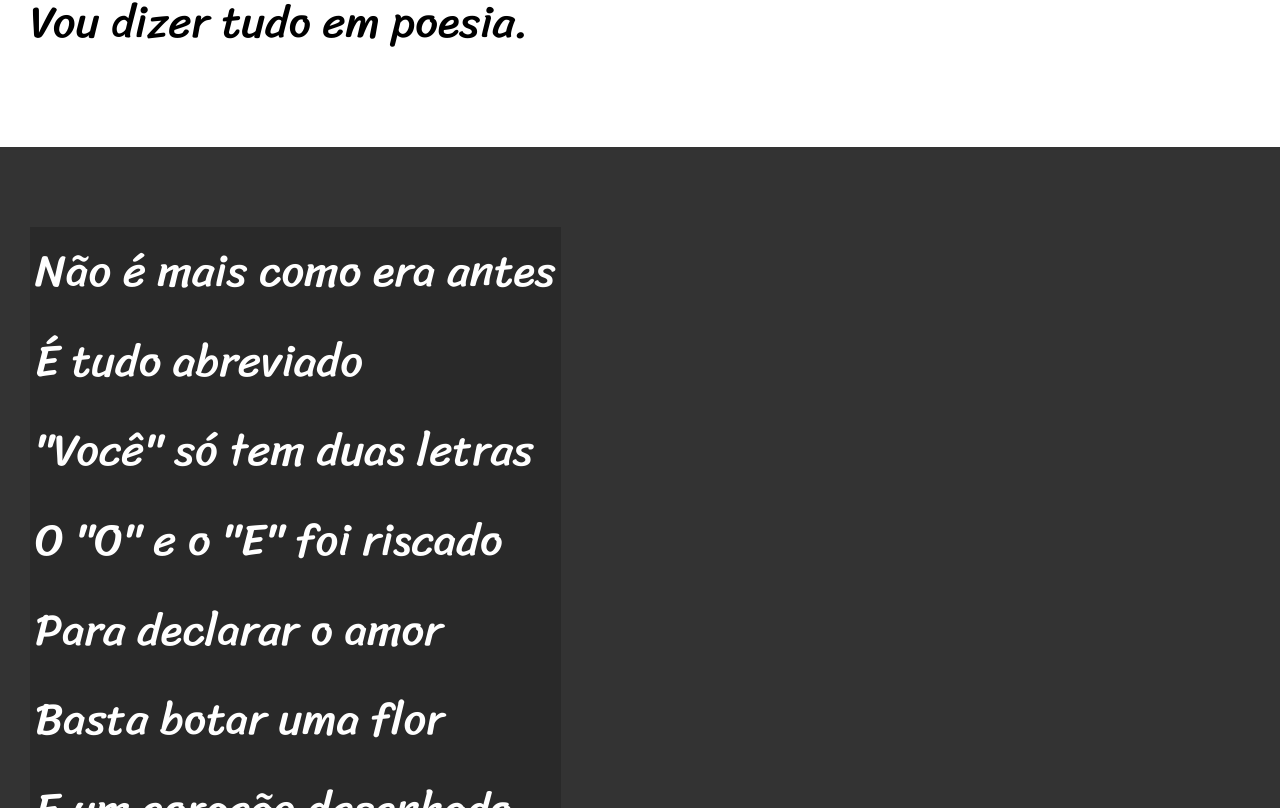
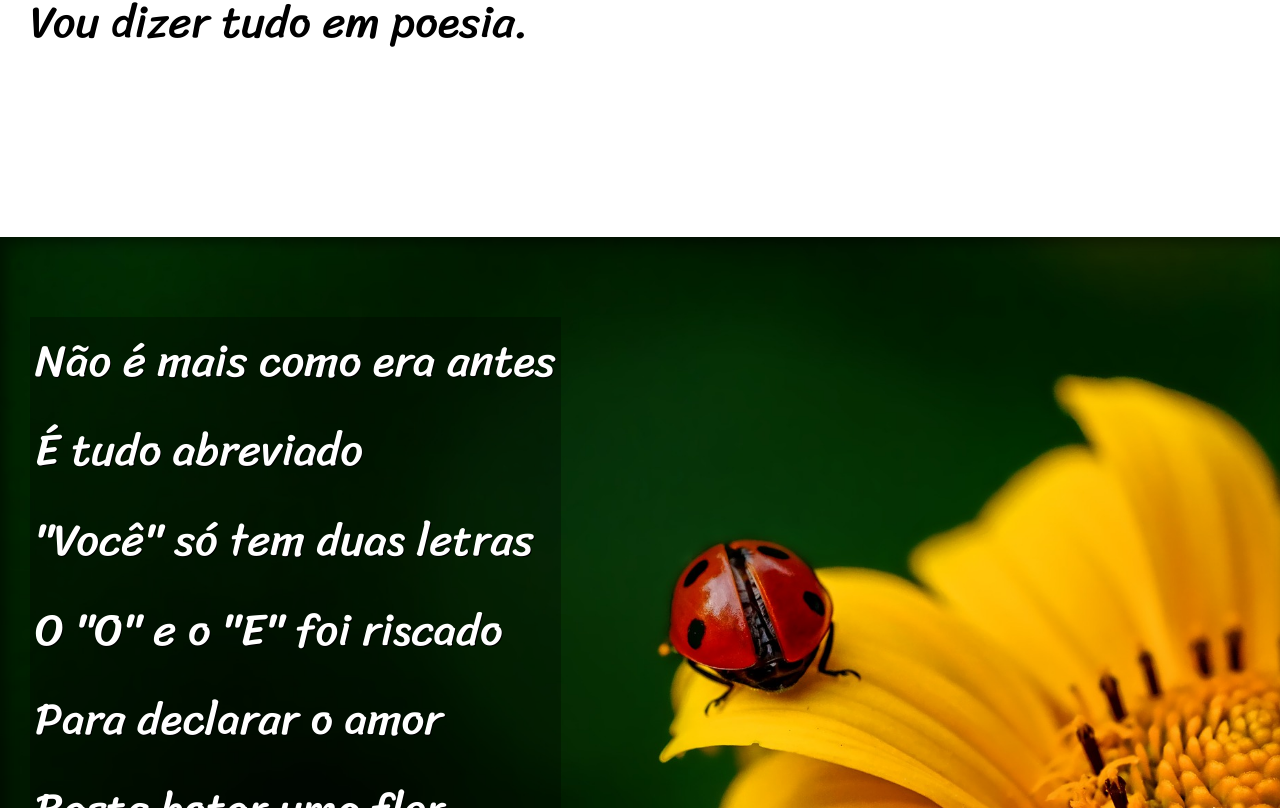
Before and after one commit to LucasLucao97/projeto-cordel, a plain HTML site: page index.html in a window 1280 px wide. Shown: the part 872-1680 px from the top of the page. Drawn offline with Linux system fonts and the light colour scheme.

Commit message:
Finalização do projeto

```diff
--- a/index.html
+++ b/index.html
@@ -25,7 +25,7 @@
         </p>
     </section>
 
-    <section class="imagem">
+    <section class="imagem" id="img01">
         <p>
             Não é mais como era antes <br>
             É tudo abreviado <br>
@@ -56,7 +56,7 @@
         </p>
     </section>
 
-    <section class="imagem">
+    <section class="imagem" id="img02">
         <p>
             Tenho saudade das cartas <br>
             Escritas com a própria mão <br>
--- a/style.css
+++ b/style.css
@@ -59,6 +59,10 @@ section{
     font-size: 3.5vw;
 }
 
+section > p {
+    padding-bottom: 2em;
+}
+
 section.normal{
     background-color: white;
     color: black;
@@ -67,13 +71,26 @@ section.normal{
 section.imagem{
     background-color: rgb(51, 51, 51);
     color: white;
+    box-shadow: inset 6px 6px 13px 0px rgba(0, 0, 0, 0.450);
+    background-size: cover;
+    background-attachment: fixed;
 }
 
 section.imagem > p{
     padding-left: 5px;
     padding-right: 5px;
     display: inline-block;
-    background-color: rgba(0, 0, 0, 0.200);
+    background-color: rgba(0, 0, 0, 0.300);
+    text-shadow: 1px 1px 0.5px black;
+}
+
+section#img01{
+    background-image: url('../projeto-cordel/src/imagens/background001.jpg');
+    background-position: right center;
+}
+
+section#img02{
+    background-image: url('../projeto-cordel/src/imagens/background002.jpg');
 }
 
 footer{
```
